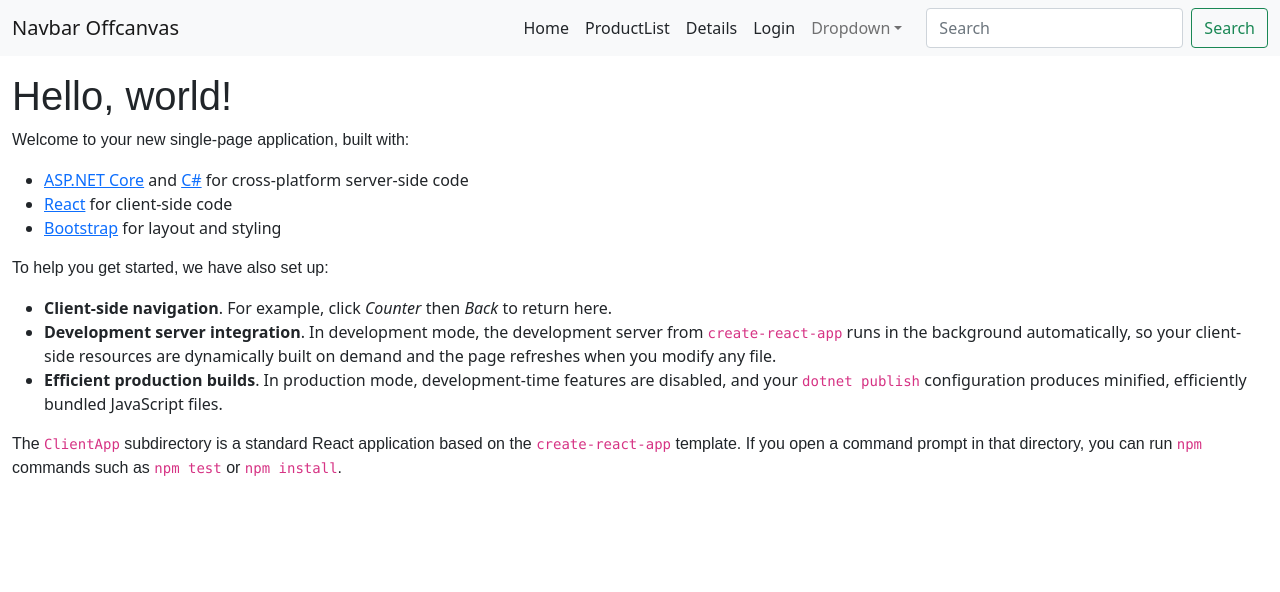
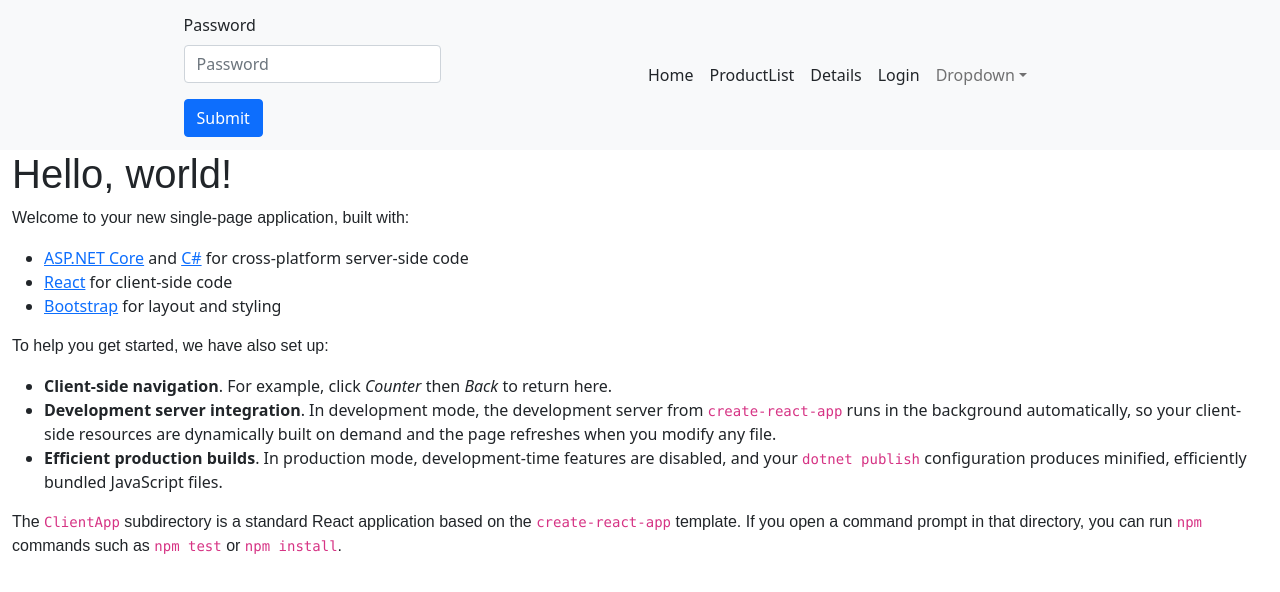
Before and after one commit to Someonexddd/WebbProject-Yr3-React18, a React (Create React App) app in the folder ClientApp/: page / in a window 1280 px wide. Shown: the top 592 px of the page. Built offline with nearby package versions, Linux system fonts and the light colour scheme.

Commit message:
fucked navbar

```diff
--- a/ClientApp/src/components/Layout.js
+++ b/ClientApp/src/components/Layout.js
@@ -1,6 +1,7 @@
 import React, { Component } from 'react';
 import { Container } from 'reactstrap';
 import  NavMenuNew  from './NavMenuNew'
+import './Layout.css';
 
 export class Layout extends Component {
   static displayName = Layout.name;
--- a/ClientApp/src/components/NavMenu.css
+++ b/ClientApp/src/components/NavMenu.css
@@ -4,8 +4,20 @@ a.navbar-brand {
   word-break: break-all;
 }
 
+
+.nopadding {
+  padding: 0px !important;
+}
+
+.navbarsize {
+  height: 150px;
+}
+
 html {
   font-size: 14px;
+}
+header {
+  height: 150px;
 }
 @media (min-width: 768px) {
   html {
--- a/ClientApp/src/components/NavMenuNew.js
+++ b/ClientApp/src/components/NavMenuNew.js
@@ -2,15 +2,7 @@ import React from 'react';
 import { Link } from 'react-router-dom';
 import './NavMenu.css';
 import { useAuth0 } from '@auth0/auth0-react';
-import Navbar from 'react-bootstrap/Navbar'
-import Nav from 'react-bootstrap/Nav'
-import Container from 'react-bootstrap/Container'
-import NavDropdown from 'react-bootstrap/NavDropdown'
-import Form from 'react-bootstrap/Form'
-import FormControl from 'react-bootstrap/FormControl';
-import Offcanvas from 'react-bootstrap/Offcanvas'
-import Button from 'react-bootstrap/Button'
-
+import { Row, Col, Button, Offcanvas, Form, NavDropdown, Container, Nav, Navbar } from 'react-bootstrap';
 
 const NavMenuNew = () => {
     const { loginWithRedirect, logout } = useAuth0();
@@ -20,7 +12,7 @@ const NavMenuNew = () => {
     const loginButton = () => {
         if (Loading === true && Authenticated === false) {
             return (
-                <Nav.Link tag={Link} className="text-dark" onClick={() => loginWithRedirect()}>Login</Nav.Link>
+                <Nav.Link className="text-dark" onClick={() => loginWithRedirect()}>Login</Nav.Link>
             )
         }
         if (Authenticated === true && Loading === false) {
@@ -30,7 +22,7 @@ const NavMenuNew = () => {
         }
         if (Authenticated === false && Loading === false) {
             return (
-                <Nav.Link tag={Link} className="text-dark" onClick={() => loginWithRedirect()}>Login</Nav.Link>
+                <Nav.Link className="text-dark" onClick={() => loginWithRedirect()}>Login</Nav.Link>
             )
         }
     }
@@ -42,7 +34,7 @@ const NavMenuNew = () => {
         }
         if (Authenticated === true && Loading === false) {
             return (
-                <Nav.Link tag={Link} className="text-dark" onClick={() => logout()}>Logout</Nav.Link>
+                <Nav.Link className="text-dark" onClick={() => logout()}>Logout</Nav.Link>
             )
         }
         if (Authenticated === false && Loading === false) {
@@ -59,7 +51,7 @@ const NavMenuNew = () => {
         }
         if (Authenticated === true && Loading === false) {
             return (
-                <Nav.Link tag={Link} className="text-dark" href="/Profile">Profile</Nav.Link>
+                <Nav.Link as={Link} className="text-dark" to="/Profile">Profile</Nav.Link>
             )
         }
         if (Authenticated === false && Loading === false) {
@@ -74,9 +66,29 @@ const NavMenuNew = () => {
         <header>
 
             {['lg'].map((expand) => (
-                <Navbar key={expand} bg="light" expand={expand} className="mb-3">
-                    <Container fluid>
-                        <Navbar.Brand href="#">Navbar Offcanvas</Navbar.Brand>
+                <Navbar key={expand} bg="light" expand={expand} className="mb-3 navbarsize">
+
+
+                    <Container fluid className='nopadding navbarsize'>
+
+                        <Row style={{ width: "100vw" }}>
+                            <Col>
+                            <Nav className="justify-content-center flex-grow-1 pe-3">
+                                <Form>
+                                    <Form.Group className="mb-3" controlId="formBasicPassword">
+                                        <Form.Label>Password</Form.Label>
+                                        <Form.Control type="password" placeholder="Password" />
+                                    </Form.Group>
+                                    <Button variant="primary" type="submit">
+                                        Submit
+                                    </Button>
+                                </Form>
+                            </Nav>
+                            </Col>
+                        </Row>
+
+                        <Row style={{ width: "100vw" }}>
+                        <Col>
                             <Navbar.Toggle aria-controls={`offcanvasNavbar-expand-${expand}`} />
                             <Navbar.Offcanvas
                                 id={`offcanvasNavbar-expand-${expand}`}
@@ -85,19 +97,19 @@ const NavMenuNew = () => {
                             >
                                 <Offcanvas.Header closeButton>
                                     <Offcanvas.Title id={`offcanvasNavbarLabel-expand-${expand}`}>
-                                    Offcanvas
+                                        North End Records
                                     </Offcanvas.Title>
                                 </Offcanvas.Header>
                                 <Offcanvas.Body>
-                                <Nav className="justify-content-end flex-grow-1 pe-3">
+                                    <Nav className="justify-content-center flex-grow-1 pe-3">
                                         <Nav.Item>
-                                        <Nav.Link tag={Link} className="text-dark" href="/">Home</Nav.Link>
+                                            <Nav.Link as={Link} className="text-dark" to="/" >Home</Nav.Link>
                                         </Nav.Item>
                                         <Nav.Item>
-                                        <Nav.Link tag={Link} className="text-dark" href="/ProductList">ProductList</Nav.Link>
+                                            <Nav.Link as={Link} className="text-dark" to="/ProductList">ProductList</Nav.Link>
                                         </Nav.Item>
                                         <Nav.Item>
-                                        <Nav.Link tag={Link} className="text-dark" href="/Details">Details</Nav.Link>
+                                            <Nav.Link as={Link} className="text-dark" to="/Details">Details</Nav.Link>
                                         </Nav.Item>
                                         <Nav.Item>
                                             {profileButton()}
@@ -122,17 +134,10 @@ const NavMenuNew = () => {
                                             </NavDropdown.Item>
                                         </NavDropdown>
                                     </Nav>
-                                <Form className="d-flex">
-                                    <FormControl
-                                        type="search"
-                                        placeholder="Search"
-                                        className="me-2"
-                                        aria-label="Search"
-                                    />
-                                    <Button variant="outline-success">Search</Button>
-                                </Form>
                                 </Offcanvas.Body>
                             </Navbar.Offcanvas>
+                            </Col>
+                        </Row>
                     </Container>
                 </Navbar>
             ))}
```
Also changed, not shown: ClientApp/src/components/Layout.css (added), 70 other files (tests, documents, lock files or other folders). Lines whose indentation alone changed are shown as unchanged.
